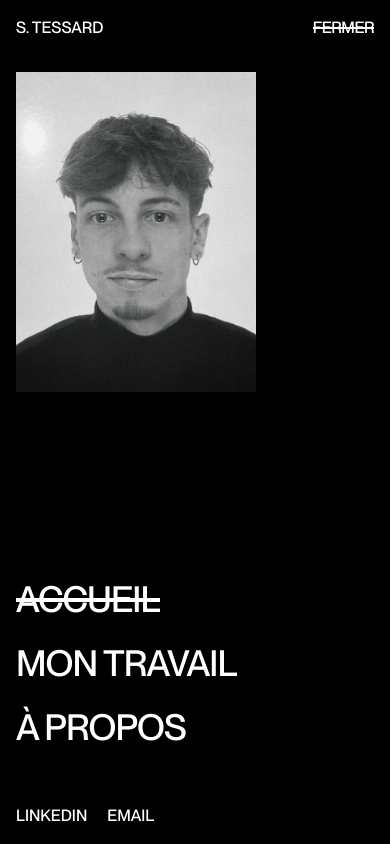
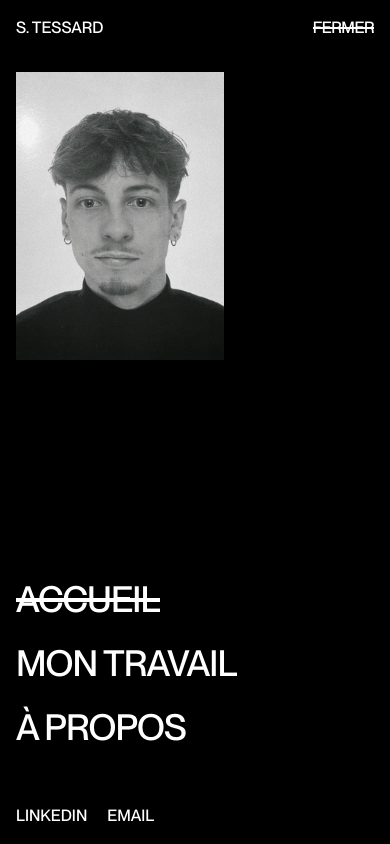
Before and after one commit to simontessard/2025-portfolio, a Next.js app: page / in a window 390 px wide. Both pictures are taken after a click on the button "MENU". Built offline with nearby package versions, Linux system fonts and the light colour scheme.

Commit message:
Tout petit écran fix

```diff
--- a/src/components/global/Header/Menu.tsx
+++ b/src/components/global/Header/Menu.tsx
@@ -41,7 +41,7 @@ export default function Menu() {
                 </div>
 
                 <Image width={1000} height={1000} src="/images/simon.png" alt="Logo" style={{ clipPath: "polygon(0% 0%, 100% 0%, 100% 0%, 0% 0%)" }}
-                     className="js-menu-img lg:aspect-[9/16] object-cover w-60 md:w-1/3 lg:w-full h-80 md:h-96 lg:h-[400px] xl:h-[500px] 2xl:h-[550px] md:mt-auto lg:max-w-md"/>
+                     className="js-menu-img lg:aspect-[9/16] object-cover w-52 md:w-1/3 lg:w-full h-72 md:h-96 lg:h-[400px] xl:h-[500px] 2xl:h-[550px] md:mt-auto lg:max-w-md"/>
 
             </div>
         </div>
--- a/src/components/home/Title.tsx
+++ b/src/components/home/Title.tsx
@@ -1,6 +1,6 @@
 export default function Title() {
     return (
-        <div className="no-image xl:pl-6 pb-8 xl:pb-20">
+        <div className="no-image xl:pl-6 pb-5 sm:pb-6 xl:pb-20">
             <h1 className="text-primary">
                 <span className="text-5xl md:text-6xl xl:text-7xl 2xl:text-8xl tracking-tight font-primary font-medium uppercase">
                     Front
```
